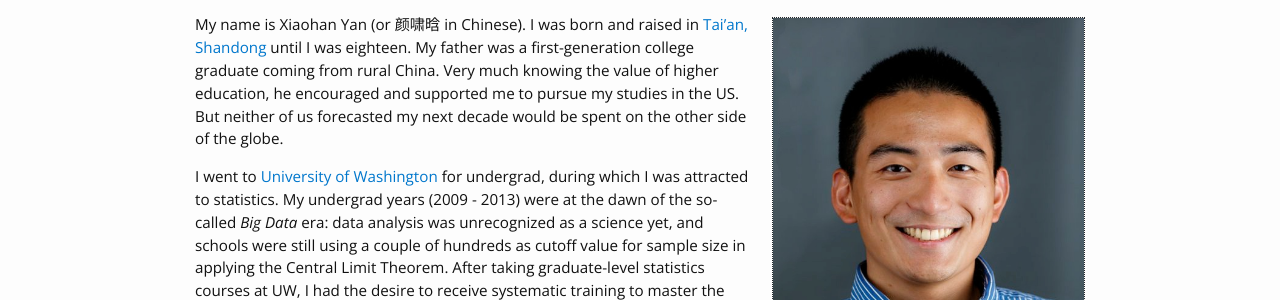
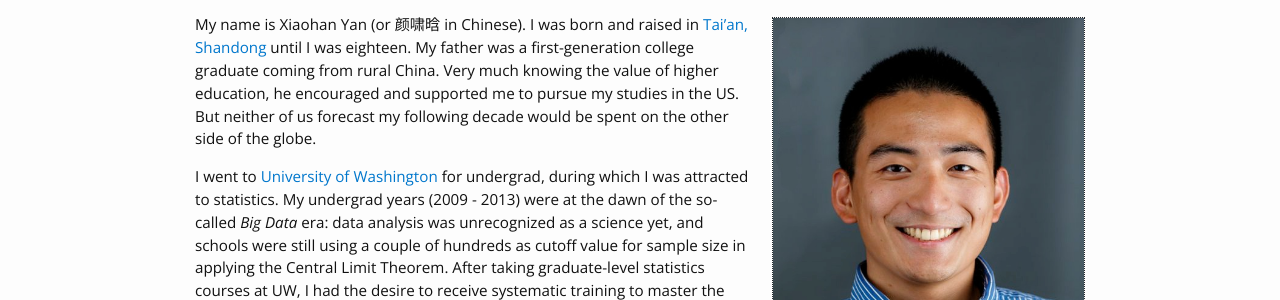
Before and after one commit to yanxht/yanxht.github.io, a Jekyll site: the page built from about.md, in a window 1280 px wide. Shown: the part 141-441 px from the top of the page. Built offline with Jekyll 4.4.1, drawn with Linux system fonts in a browser that asks for light colours.

Commit message:
Update about page

```diff
--- a/about.md
+++ b/about.md
@@ -6,7 +6,7 @@ permalink: /about/
 
 {% include image_caption.html url="/images/yan_portrait.jpeg" caption="Me starting PhD at Cornell in 2013" width_perc=35 align="right" %}
 
-My name is Xiaohan Yan (or 颜啸晗 in Chinese). I was born and raised in [Tai'an, Shandong](https://en.wikipedia.org/wiki/Tai%27an) until I was eighteen. My father was a first-generation college graduate coming from rural China. Very much knowing the value of higher education, he encouraged and supported me to pursue my studies in the US. But neither of us forecasted my next decade would be spent on the other side of the globe.
+My name is Xiaohan Yan (or 颜啸晗 in Chinese). I was born and raised in [Tai'an, Shandong](https://en.wikipedia.org/wiki/Tai%27an) until I was eighteen. My father was a first-generation college graduate coming from rural China. Very much knowing the value of higher education, he encouraged and supported me to pursue my studies in the US. But neither of us forecast my following decade would be spent on the other side of the globe.
 
 I went to [University of Washington](https://www.washington.edu) for undergrad, during which I was attracted to statistics. My undergrad years (2009 - 2013) were at the dawn of the so-called *Big Data* era: data analysis was unrecognized as a science yet, and schools were still using a couple of hundreds as cutoff value for sample size in applying the Central Limit Theorem. After taking graduate-level statistics courses at UW, I had the desire to receive systematic training to master the tools for developing statistical models and theory. Another reason for applying for a PhD was that I was very fond of [Galen R. Shorack's](https://www.stat.washington.edu/galen/) corner office in Padelford Hall. I thought it would be cool to be a professor and own an office like that :)
 
```
